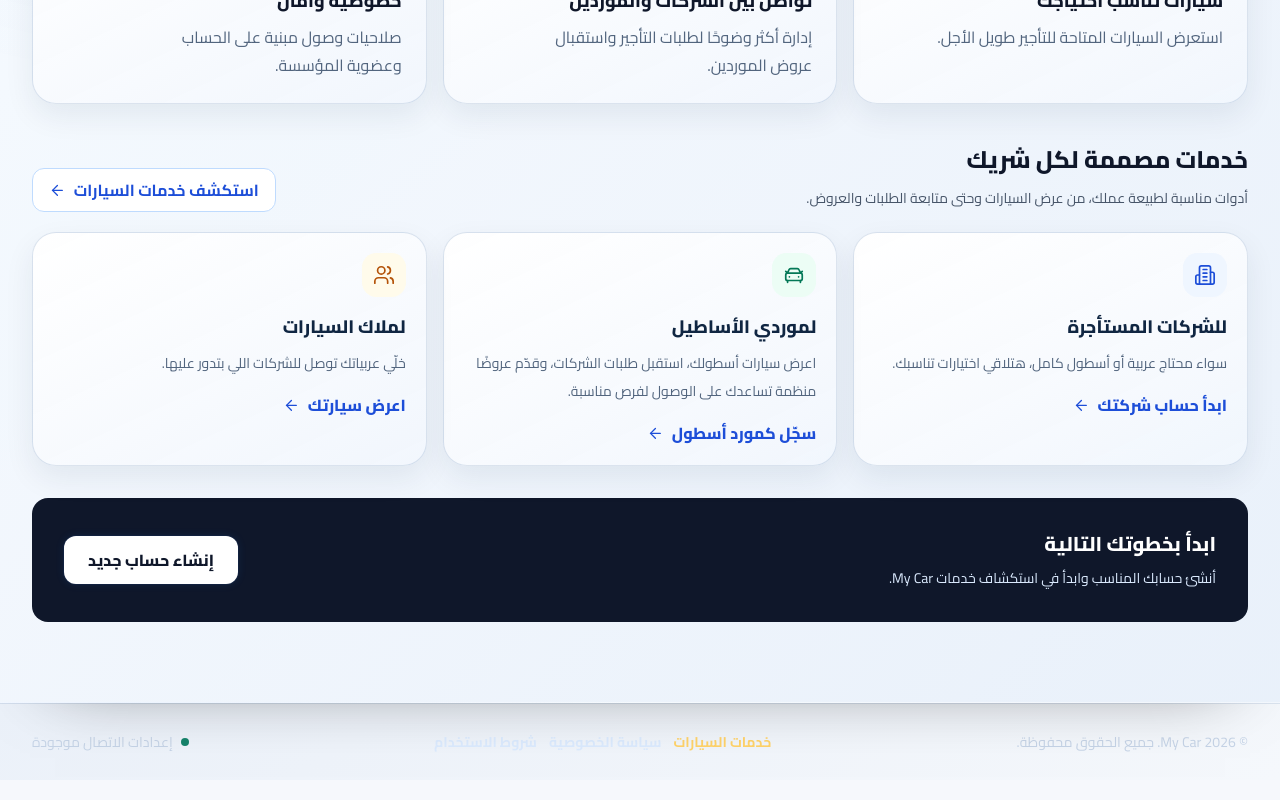
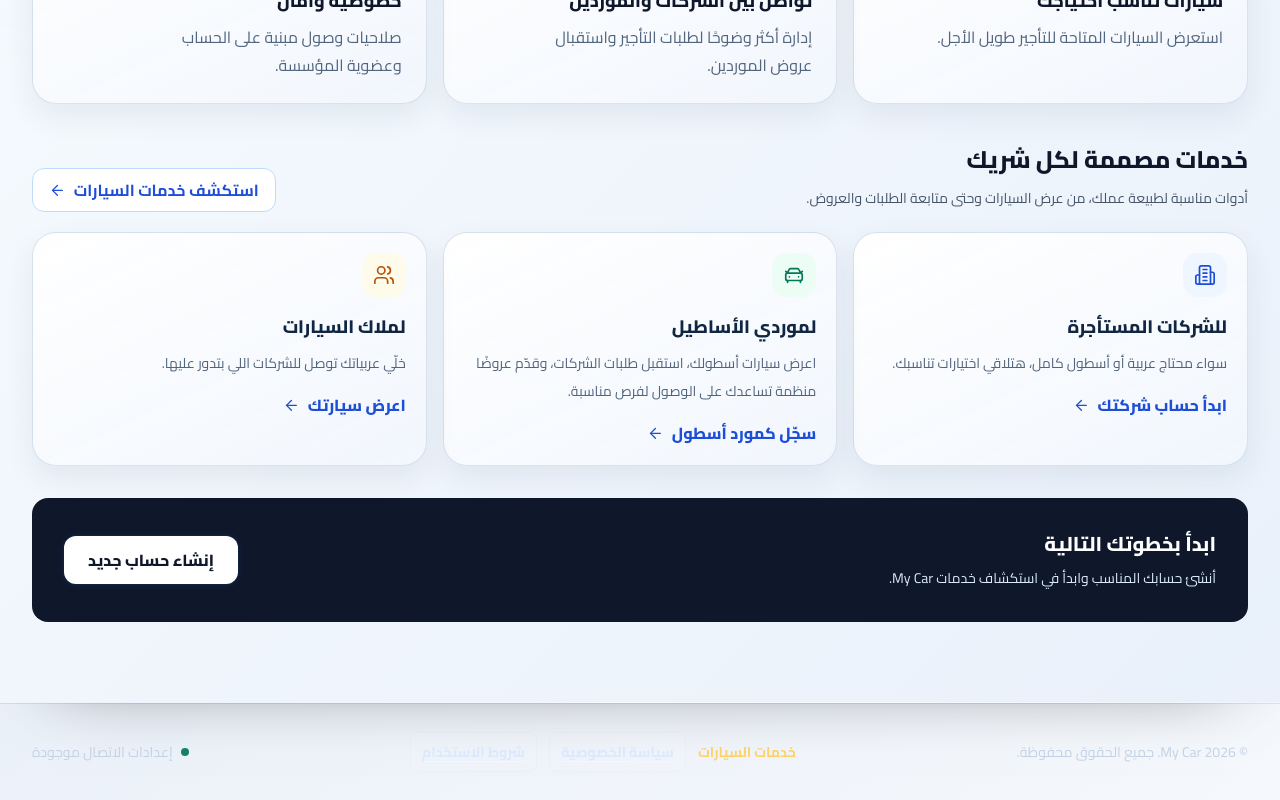
Before and after one commit to kareem766/Carhome, a React (Vite) app: page / in a window 1280 px wide. Shown: the part 1206-2006 px from the top of the page. Built offline with nearby package versions, Linux system fonts and the light colour scheme; no server answers; the database is empty.

Commit message:
Improve contrast of privacy and terms footer links

```diff
--- a/src/index.css
+++ b/src/index.css
@@ -916,3 +916,31 @@ main.bg-\\[\\#07172c\\] .mc-home-footer a {
     transition: none;
   }
 }
+
+
+/* Explicit high-contrast styling for legal links in the homepage footer. */
+.mc-home-footer .mc-home-legal-link,
+.mc-home-footer .mc-home-legal-link:visited {
+  color: #f8fafc !important;
+  background: rgba(255, 255, 255, .08);
+  border: 1px solid rgba(226, 232, 240, .35);
+  border-radius: 8px;
+  display: inline-flex;
+  align-items: center;
+  min-height: 40px;
+  padding: .45rem .7rem;
+  text-decoration: underline;
+  text-decoration-color: rgba(248, 250, 252, .75);
+  text-underline-offset: 4px;
+}
+.mc-home-footer .mc-home-legal-link:hover {
+  color: #07172c !important;
+  background: #ffffff;
+  border-color: #ffffff;
+  text-decoration-color: #07172c;
+}
+.mc-home-footer .mc-home-legal-link:focus-visible {
+  color: #ffffff !important;
+  outline: 3px solid #ffd36a;
+  outline-offset: 3px;
+}
```
